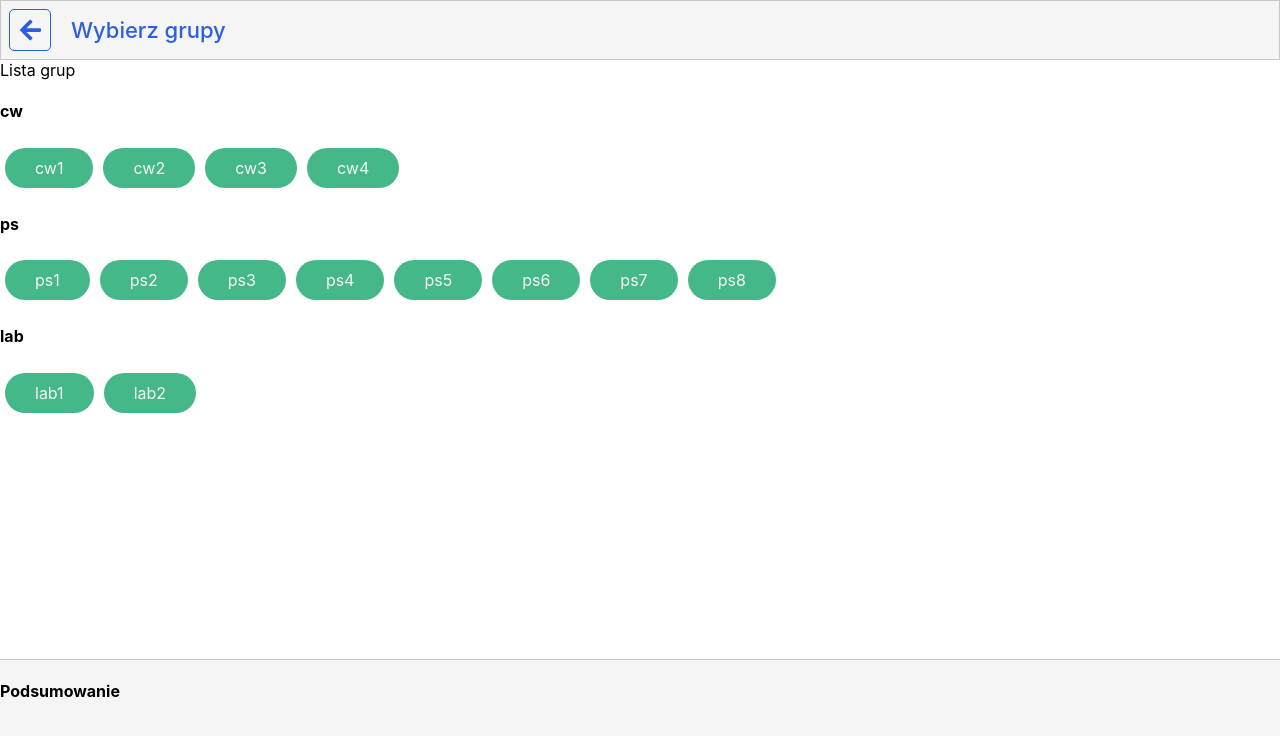
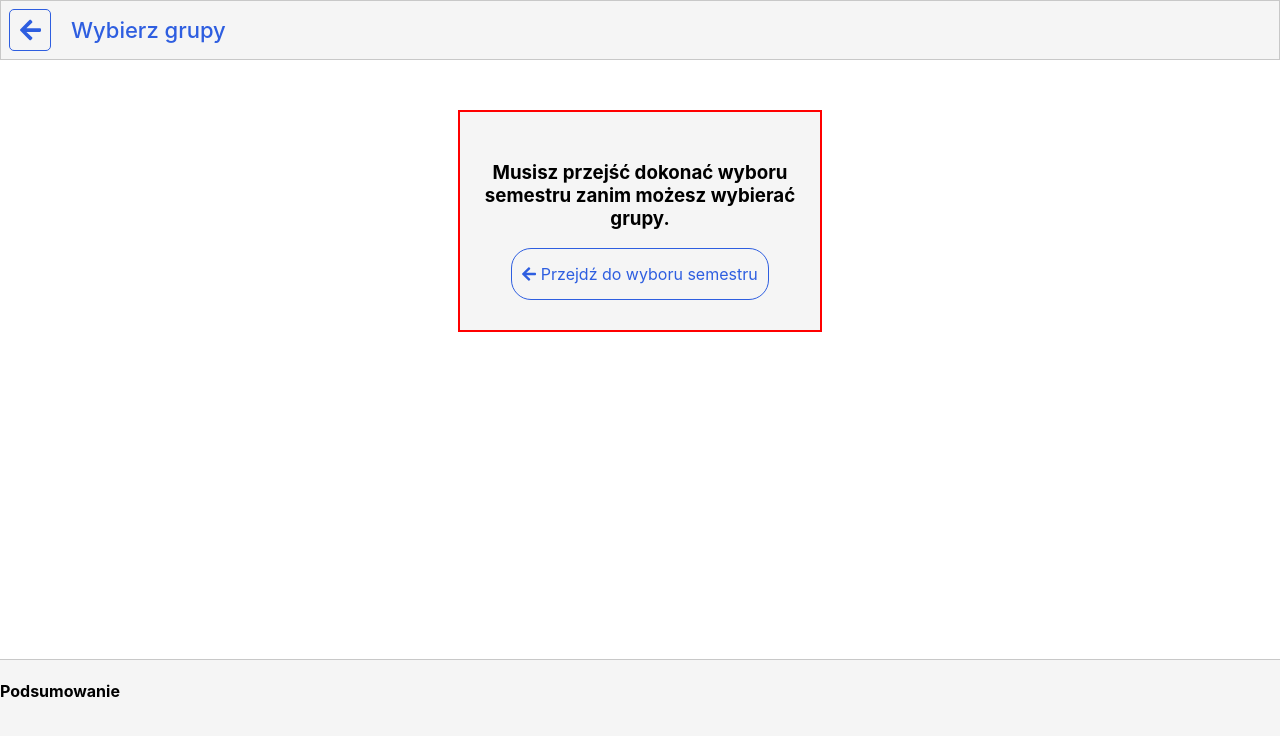
Before and after one commit to WooooCash/UPZ-Frontend_2, a React (Create React App) app: page /selectGroups in a window 1280 px wide. Shown: the top 736 px of the page. Built offline with nearby package versions, Linux system fonts and the light colour scheme.

Commit message:
hooked up selectGroupScreen to endpoint

```diff
--- a/src/screens/components/AddPlanGuide/AddPlanGuide.js
+++ b/src/screens/components/AddPlanGuide/AddPlanGuide.js
@@ -23,6 +23,7 @@ export default function AddPlanGuide(props) {
     const [selectedMajor, setSelectedMajor] = useState('');
     const [selectedDegree, setSelectedDegree] = useState('');
     const [selectedSpeciality, setSelectedSpeciality] = useState('');
+
 
 
     const typesOfStudy = [
@@ -264,6 +265,13 @@ export default function AddPlanGuide(props) {
     }
 
     function selectSemester(semester) {
+        let config = {
+            "typeOfStudies": selectedTypeOfStudy,
+            "major": selectedMajor,
+            "degree": selectedDegree,
+            "specialityId": selectedSpeciality,
+            "semester": semester,
+        }
         console.log({
             "typeOfStudies": selectedTypeOfStudy,
             "major": selectedMajor,
@@ -272,7 +280,7 @@ export default function AddPlanGuide(props) {
             "semester": semester,
         });
         //todo: zapisywanie do LocalStorage
-        history.push("/selectGroups");
+        history.push("/selectGroups", config);
     }
 
     function goBackAScreen() {
--- a/src/screens/selectGroups/SelectGroupsScreen.css
+++ b/src/screens/selectGroups/SelectGroupsScreen.css
@@ -101,3 +101,35 @@
 .group:hover {
     transform: scale(1.05);
 }
+
+.noGroupsContainer {
+    display: flex;
+    flex-direction: column;
+
+    align-items: center;
+    text-align: center;
+
+    padding: 30px 20px;
+    margin: 50px auto;
+
+    background-color: var(--light-grey);
+    border: 2px solid red;
+    width: 25%;
+}
+
+.noGroupsButton {
+    cursor: pointer;
+    border: 1px solid var(--primary-light);
+    padding: 15px 10px;
+    border-radius: 20px;
+    color: var(--primary-light);
+    user-select: none;
+
+    transition: background-color, color;
+    transition-duration: 150ms;
+}
+
+.noGroupsButton:hover {
+    background-color: var(--primary-light);
+    color: var(--light-grey);
+}
--- a/src/screens/selectGroups/SelectGroupsScreen.js
+++ b/src/screens/selectGroups/SelectGroupsScreen.js
@@ -2,24 +2,42 @@ import './SelectGroupsScreen.css';
 
 import { FontAwesomeIcon } from "@fortawesome/react-fontawesome";
 import { faArrowLeft } from '@fortawesome/free-solid-svg-icons';
-import { useState } from 'react';
+import { useState, useEffect } from 'react';
 import { Link } from 'react-router-dom';
 import { useHistory } from 'react-router-dom';
+import { getGroups } from '../../util/api';
 
-const groupData = {
-    'cw': ['cw1', 'cw2', 'cw3', 'cw4'],
-    'ps': ['ps1', 'ps2', 'ps3', 'ps4', 'ps5', 'ps6', 'ps7', 'ps8'],
-    'lab': ['lab1', 'lab2'],
+const categoryNames = {
+    'P': "Projekt Zespołowy",
+    'Ps':"Pracownia Specjalistyczna",
+    'W': "Wykład",
+    'S': "Seminarium Dyplomowe",
+    'J': "Język"
 }
 
 export default function SelectGroupsScreen(props) {
 
     const history = useHistory();
 
-    const [groups, setGroups] = useState(groupData);
+    const [groups, setGroups] = useState({});
     const [selected, setSelected] = useState([])
+    const [loading, setLoading] = useState(true)
+
+
+    useEffect(() => {
+        if (props.location.state) {
+            getGroups(props.location.state).then(result => {
+                setGroups(result.fetchGroups.attributes)
+                // console.log("consultations", tempData)
+                console.log("fetchGroups", result.fetchGroups.attributes)
+                setLoading(false)
+            });
+        } else
+            setLoading(false)
+    }, [])
 
     function moveToSelected(key, group) {
+        console.log(props.location.state)
         let obj = [key, group]
         setSelected([...selected, obj])
 
@@ -36,6 +54,7 @@ export default function SelectGroupsScreen(props) {
         setSelected(selected.filter(([k, g]) => g !== group))
     }
 
+
     return (
         <div className="selectGroupsScreenMainContainer">
             <div className="selectGroupsScreenNavBar">
@@ -47,10 +66,9 @@ export default function SelectGroupsScreen(props) {
                 </div>
             </div>
             <div className="selectGroupsScreenContent">
-                Lista grup
-                {Object.entries(groups).map(([key, value]) => (
+                {groups && !loading && Object.entries(groups).map(([key, value]) => (
                     <div>
-                        <h4>{key}</h4>
+                        <h4>{categoryNames[key]}</h4>
                         <div className="category">
                             {value && value.map(group => (
                                 <div className="group" onClick={() => moveToSelected(key, group)}>
@@ -60,6 +78,14 @@ export default function SelectGroupsScreen(props) {
                         </div>
                     </div>
                 ))}
+                {Object.keys(groups).length == 0 && !loading && (
+                    <div className="noGroupsContainer">
+                        <h3>Musisz przejść dokonać wyboru semestru zanim możesz wybierać grupy.</h3>
+                        <div className="noGroupsButton" onClick={() => history.push('/')}>
+                            <FontAwesomeIcon icon={faArrowLeft} /> Przejdź do wyboru semestru
+                        </div>
+                    </div>
+                )}
             </div>
             <div className="selectGroupsScreenSummaryView">
                 <h4>Podsumowanie</h4>
--- a/src/util/api.js
+++ b/src/util/api.js
@@ -163,3 +163,23 @@ export function getClassrooms(){
         return response.data.data;
     })
 }
+
+export function getGroups(args){
+    return axios({url:"https://upz-graphql.herokuapp.com/graphql",
+
+        method:'post',
+        data:{
+            query: `query {
+                fetchGroups (typeOfStudies:"${args.typeOfStudies}", major:"${args.major}", degree:"${args.degree}", specialityId:${args.specialityId}, semester:${args.semester}){
+                    attributes
+                }
+            }`
+        },
+        headers:{
+            "Content-Type": "application/json",
+            "Accept": "application/json"
+        },
+    }).then((response) =>{
+        return response.data.data;
+    })
+}
```
